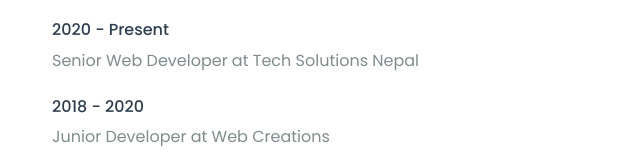
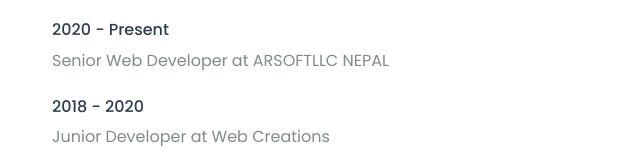
Before and after one commit to dmandal23/portfolio, a plain HTML site: page index.html in a window 1280 px wide. Both pictures are taken after a click on the button "Experience". Shown: the part 1313-1480 px from the top of the page, 613-1253 px from the left. Drawn offline with nearby package versions, Linux system fonts and the light colour scheme.

Commit message:
Update index.html

```diff
--- a/index.html
+++ b/index.html
@@ -860,7 +860,7 @@
                             <ul class="skills-list">
                                 <li>
                                     <span>2020 - Present</span>
-                                    <p>Senior Web Developer at Tech Solutions Nepal</p>
+                                    <p>Senior Web Developer at ARSOFTLLC NEPAL</p>
                                 </li>
                                 <li>
                                     <span>2018 - 2020</span>
```
